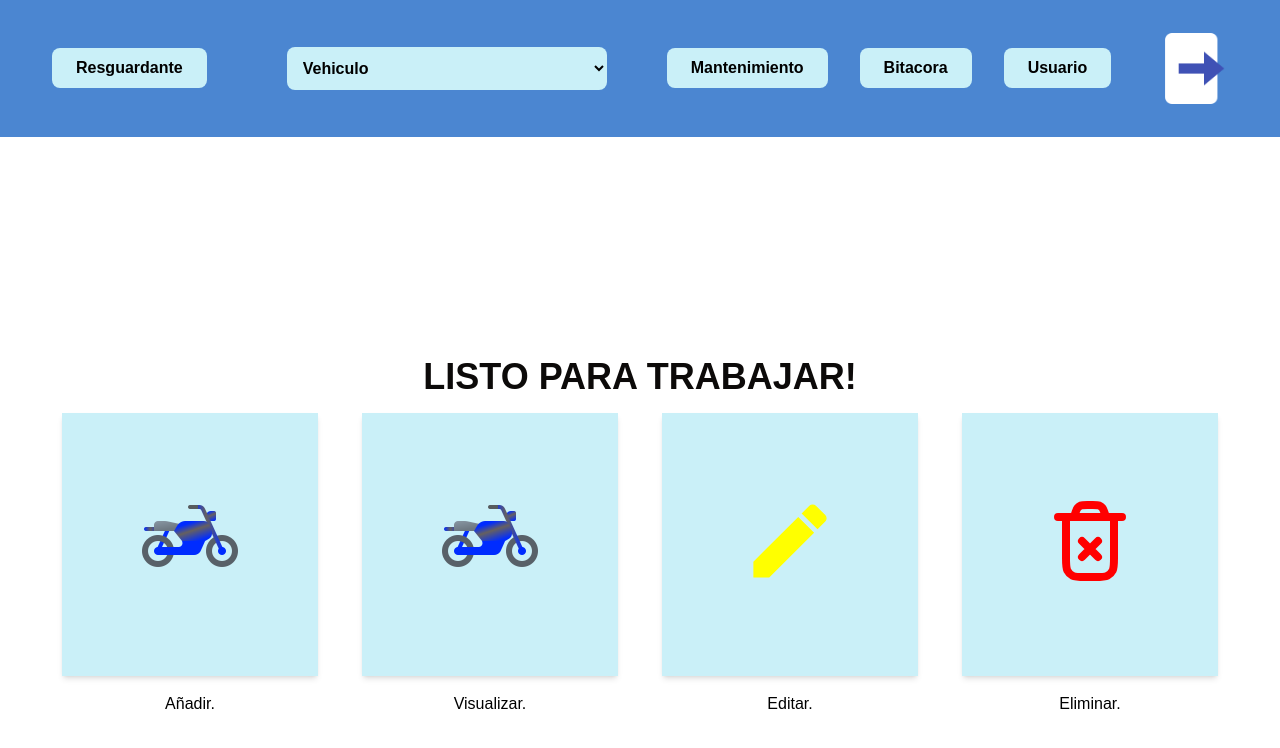
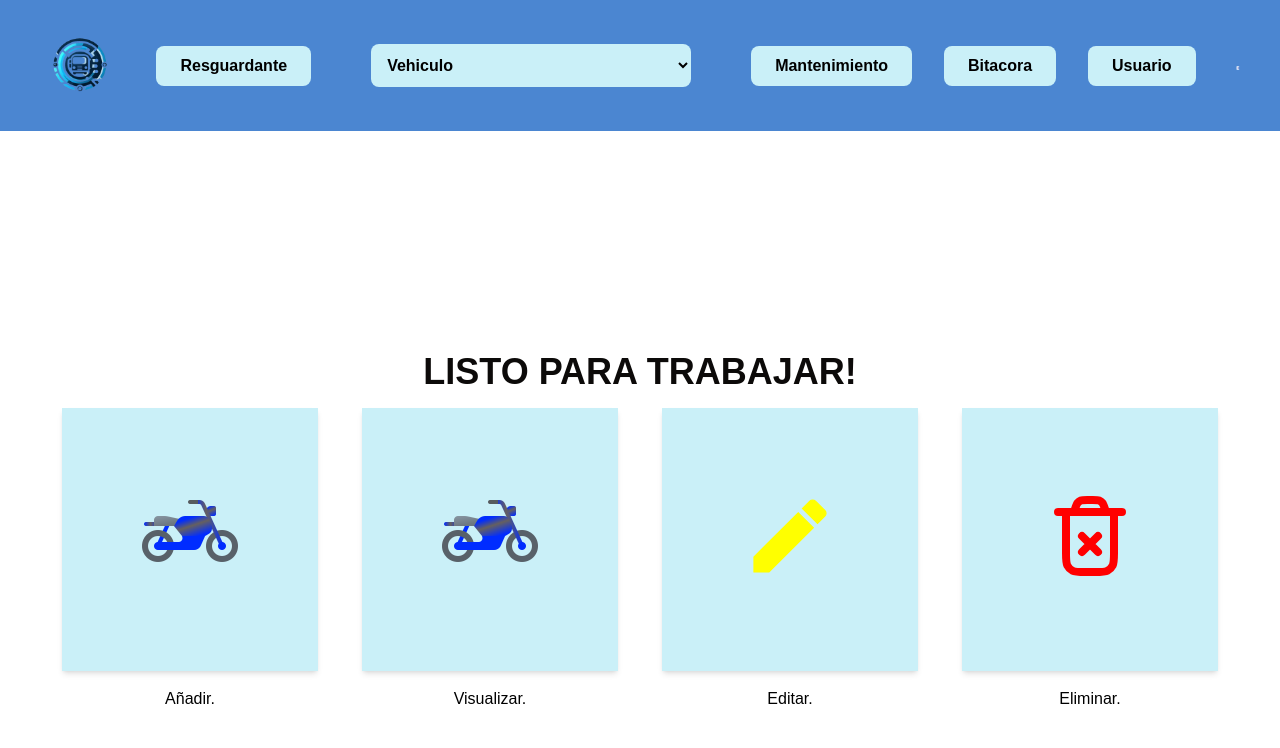
Before and after one commit to Esparrago23/Luputechno, a React (Vite) app: page /Vehicules in a window 1280 px wide. Shown: the top 748 px of the page. Built offline with nearby package versions, Linux system fonts and the light colour scheme.

Commit message:
Dale Git Push

```diff
--- a/src/components/molecules/navbar.jsx
+++ b/src/components/molecules/navbar.jsx
@@ -17,6 +17,11 @@ function Navbar() {
     <div className="bg-azulIntegrador">
   <nav className="flex justify-between items-center max-w-7xl mx-auto py-4 px-4 sm:px-6 md:px-8">
     <ul className="flex flex-col sm:flex-row items-center space-y-4 sm:space-y-0 sm:space-x-4 md:space-x-8 w-full justify-between">
+    <li>
+        <Button_icons className={"p-1"}>
+          <Img image ="/Logo.png"></Img>
+        </Button_icons>
+      </li>
       <li className="m-2 sm:m-5">
         <Button
           className="py-2 px-4 sm:px-6 rounded-lg bg-azulIntegradorClaro text-black font-bold"
@@ -51,7 +56,7 @@ function Navbar() {
         />
       </li>
       <li>
-        <Button_icons className={"p-3"}>
+        <Button_icons className={"p-2"}>
           <Img image ="/CerrarSesion.png"></Img>
         </Button_icons>
       </li>
```
Also changed, not shown: public/busSemiLogo.svg (added).
